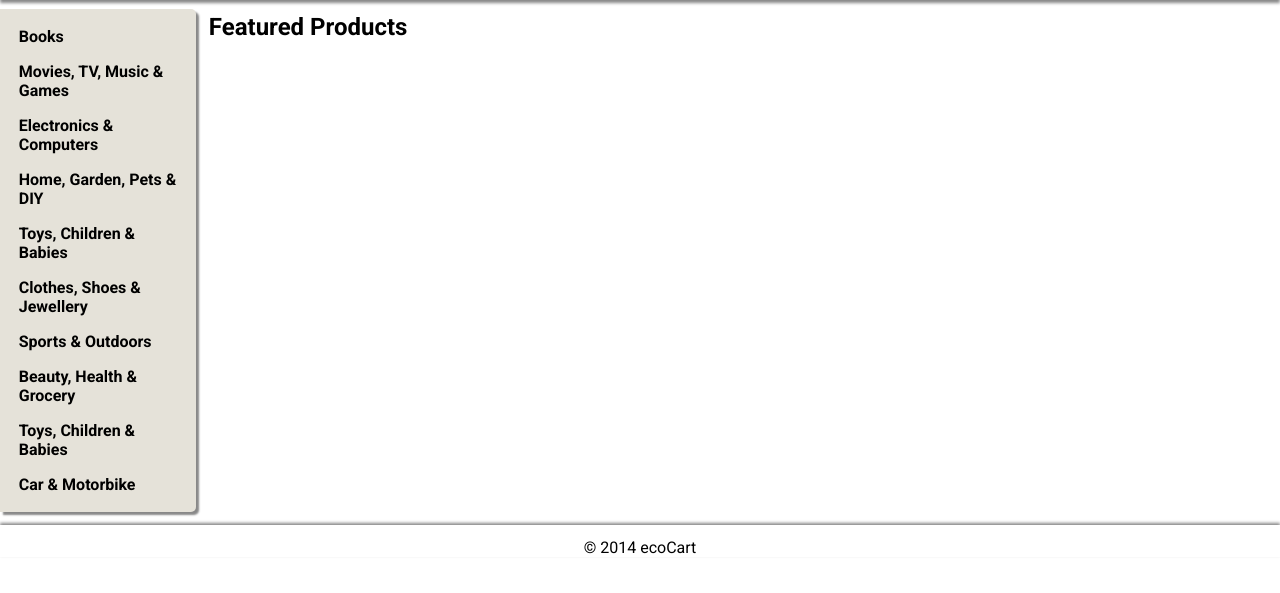
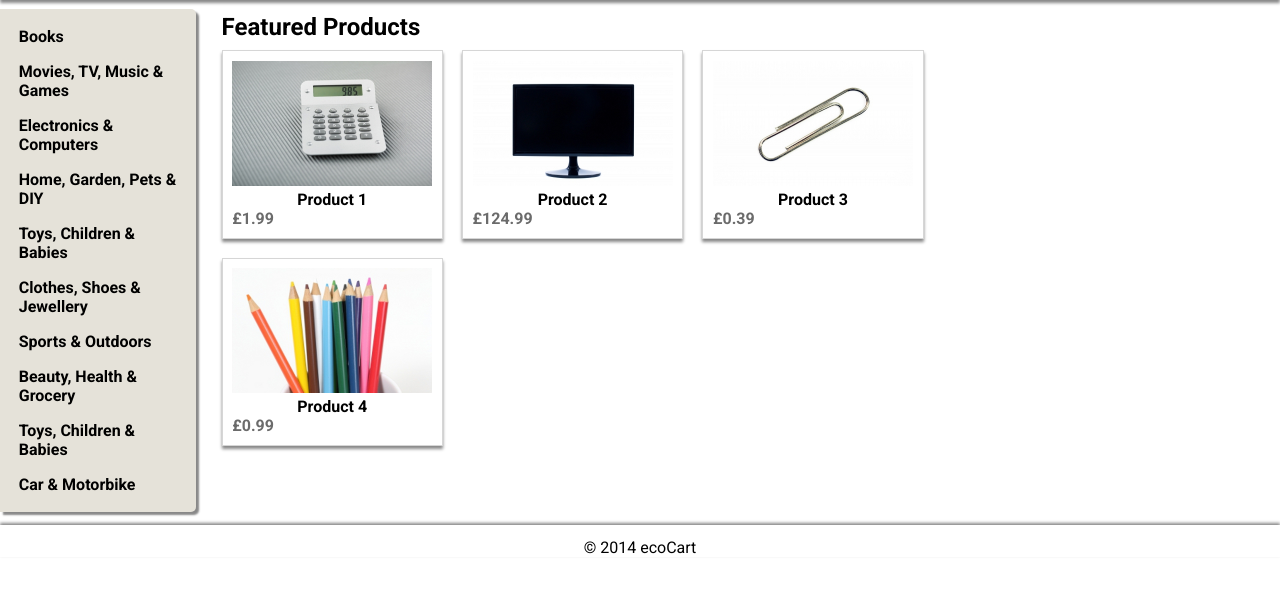
Before and after one commit to EM-Creations/ecoCart, a PHP site: page /prototyping/home.html in a window 1280 px wide. Shown: the part 75-668 px from the top of the page. Run offline with PHP 8.4, Linux system fonts and the light colour scheme.

Commit message:
New: Added featured products grid to the prototype.

```diff
--- a/css/base.css
+++ b/css/base.css
@@ -18,41 +18,41 @@ div#container {
 	width: 100%;
 }
 
-header {
+header#mainHeader {
 	padding: 5px 1.5%;
 	box-shadow: 0 3px 3px #888888;
 }
 
-header>div#headerText {
+header#mainHeader>div#headerText {
 	font-weight: bold;
 	font-size: 140%;
 }
 
 /* Header search styling */
-header>div#headerSearch {
+header#mainHeader>div#headerSearch {
 	margin-left: 12%;
 }
 
-header>div#headerSearch input {
+header#mainHeader>div#headerSearch input {
 	width: 60%;
 	padding: 10px;
 	border-radius: 3px;
 }
 
-header>div#headerSearch button {
+header#mainHeader>div#headerSearch button {
 	padding: 10px;
 	border-radius: 3px;
 }
 
-header>div#headerRight {
+header#mainHeader>div#headerRight {
 	float: right;
 }
 
-header>div#headerRight>span.link {
+header#mainHeader>div#headerRight>span.link {
 	font-weight: bold;
 }
 
-header>div#headerRight>span.link#last {
+header#mainHeader>div#headerRight>span.link#last {
 	margin-left: 10px;
 }
 
@@ -86,11 +86,43 @@ main {
 	float: left;
 	display: block; /* Neccessary for older browsers which don't display the "main" element correctly */
 	width: 75%;
-	margin: 1%;
+	margin: 1% 2%;
 }
 
 main>section#featured>h1 {
 	margin: 0;
+	margin-bottom: 1%;
+}
+
+/* Grid styling */
+main div.grid {
+	width: 100%;
+}
+
+main div.grid>section.grid-item {
+	float: left;
+	margin-right: 2%;
+	margin-bottom: 2%;
+	box-shadow: 0 3px 3px #888888;
+	border: 1px solid #D6D6D6;
+	width: 20%;
+	min-width: 200px; /* Set a minimum width so that they move down the screen rather than getting inifinitely smaller, when the screen is squashed */
+	padding: 1%;
+}
+
+main div.grid>section.grid-item>img {
+	width: 100%;
+	height: 100%;
+}
+
+main div.grid>section.grid-item>header {
+	text-align: center;
+	font-weight: bold;
+}
+
+main div.grid>section.grid-item>div.price {
+	color: #6B6B6B;
+	font-weight: bold;
 }
 
 /* Footer styling */
--- a/prototyping/home.html
+++ b/prototyping/home.html
@@ -17,7 +17,7 @@
     </head>
     <body>
 		<div id="container">
-			<header>
+			<header id="mainHeader">
 				<div id="headerText">ecoCart Logo</div>
 				<div id="headerRight">
 					<span class="link">Account</span>
@@ -83,6 +83,36 @@
 			<main>
 				<section id="featured">
 					<h1>Featured Products</h1>
+					<div class="grid">
+						<section class="grid-item">
+							<img src="../images/products/default-calculator.jpg" alt="Product Image">
+							<header>Product 1</header>
+							<div class="price">
+								&pound;1.99
+							</div>
+						</section>
+						<section class="grid-item">
+							<img src="../images/products/default-monitor.jpg" alt="Product Image">
+							<header>Product 2</header>
+							<div class="price">
+								&pound;124.99
+							</div>
+						</section>
+						<section class="grid-item">
+							<img src="../images/products/default-paperclip.jpg" alt="Product Image">
+							<header>Product 3</header>
+							<div class="price">
+								&pound;0.39
+							</div>
+						</section>
+						<section class="grid-item">
+							<img src="../images/products/default-pencils.jpg" alt="Product Image">
+							<header>Product 4</header>
+							<div class="price">
+								&pound;0.99
+							</div>
+						</section>
+					</div>
 				</section>
 			</main>
 			<footer>
```
Also changed, not shown: images/products/default-calculator.jpg (added), images/products/default-monitor.jpg (added), images/products/default-paperclip.jpg (added), images/products/default-pencils.jpg (added), images/products/default-scissors.jpg (added).
